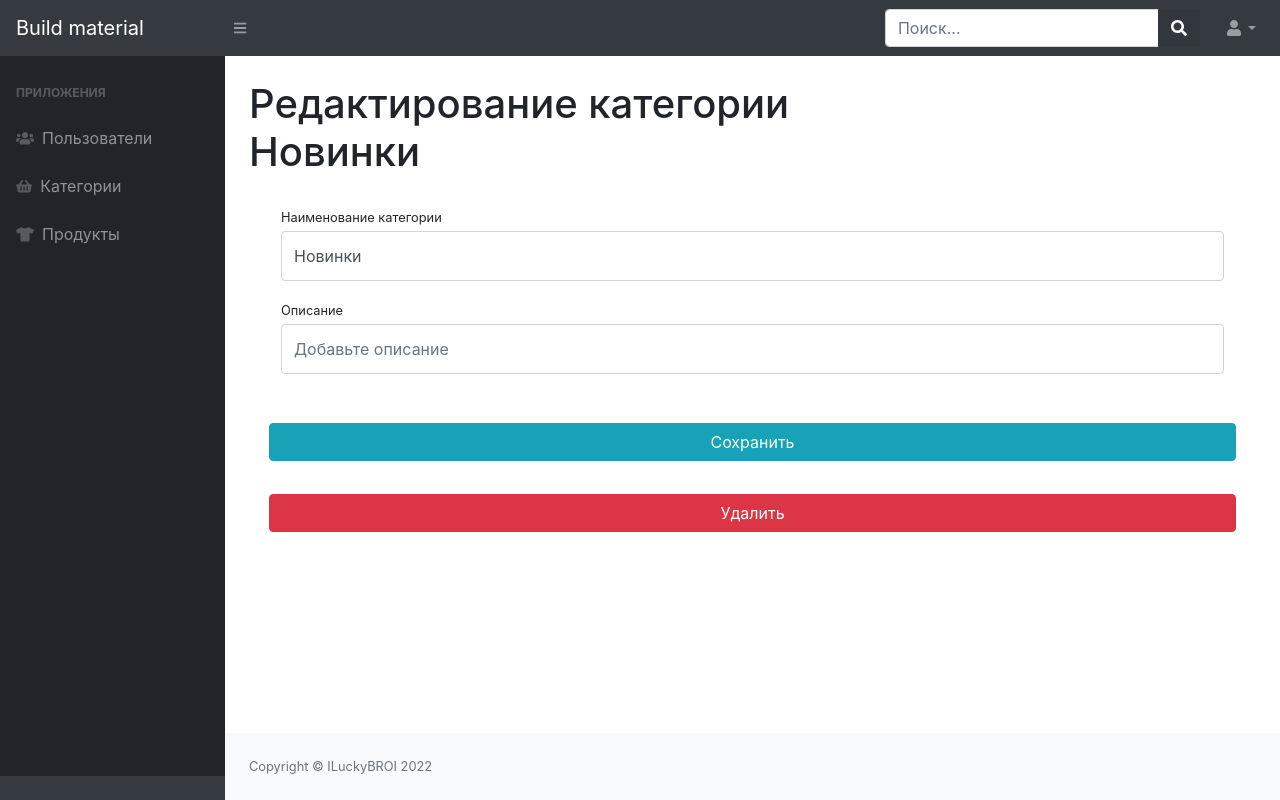
After one commit to ILuckyBROI/task_store, a Django app: page /adminko/category-update/1/ in a window 1280 px wide. The commit adds this page. Run offline with Django 3.2, Linux system fonts and the light colour scheme; the visitor is signed in with stand-in values (Sample User, id 1); data comes from the database, SQL or seed files in the repository; some libraries are stand-ins or nearby versions.

Commit message:
Added adminko categoryies

```diff
--- /dev/null
+++ b/adminko/templates/adminko/admin-categories-update-delete.html
@@ -0,0 +1,39 @@
+{% extends 'adminko/base.html' %}
+
+{% block content %}
+<main>
+    <div class="container-fluid">
+        <h1 class="mt-4">Редактирование категории<br> {{ selected_category.name }}</h1>
+        <div class="card-body">
+            <form action="{% url 'adminko:adminko_categories_update' selected_category.id %}" method="post"
+                  enctype="multipart/form-data">
+                {% csrf_token %}
+                <div class="col-lg-12">
+                    <div class="form-group">
+                        <label class="small mb-1" for="{{ form.name.id_for_label }}">Наименование категории</label>
+                        {{ form.name }}
+                    </div>
+                </div>
+                <div class="col-lg-12">
+                    <div class="form-group">
+                        <label class="small mb-1" for="{{ form.discription.id_for_label }}">Описание</label>
+                        {{ form.discription }}
+                    </div>
+                </div>
+                <div class="form-row">
+                    <div class="col-lg-12" style="margin-top: 33px;">
+                        <input class="btn btn-info btn-block" type="submit" value="Сохранить">
+                    </div>
+                </div>
+            </form>
+            <div class="row">
+                <div class="col-lg-12" style="margin-top: 33px;">
+                    <a href="{% url 'adminko:adminko_categories_delete' selected_category.id %}"
+                       class="btn btn-danger btn-block">
+                        Удалить
+                    </a>
+                </div>
+            </div>
+        </div>
+</main>
+{% endblock %}
--- a/adminko/templates/adminko/categories.html
+++ b/adminko/templates/adminko/categories.html
@@ -14,7 +14,7 @@
                 {% for category in categories %}
                 <tr>
                     <td>
-                        <a href="#" style="color: dodgerblue">
+                        <a href="{% url 'adminko:adminko_categories_update' category.id %}" style="color: dodgerblue">
                             {{ category.name }}
                         </a>
                     </td>
@@ -25,7 +25,7 @@
         </div>
     </div>
     <div class="card-footer">
-        <a href="#">
+        <a href="{% url 'adminko:adminko_categories_create' %}">
             <button class="btn btn-success">Добавить категорию</button>
         </a>
     </div>
```
Also changed, not shown: adminko/templates/adminko/admin-categories-create.html (added, +29 -0 lines).
